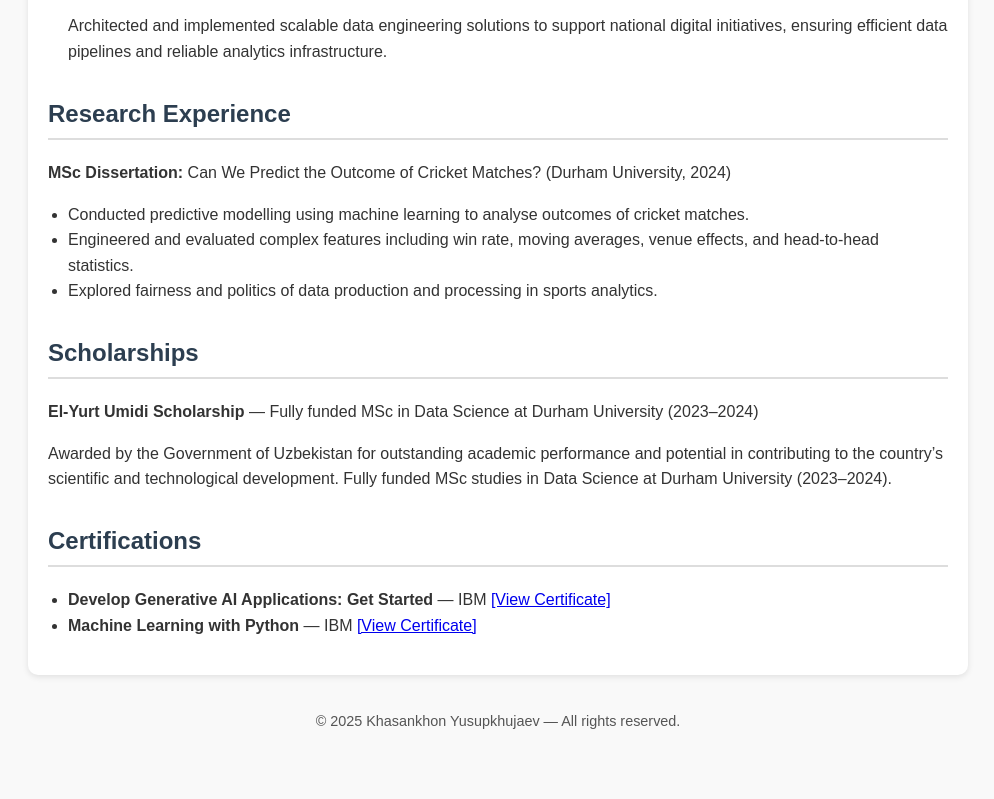
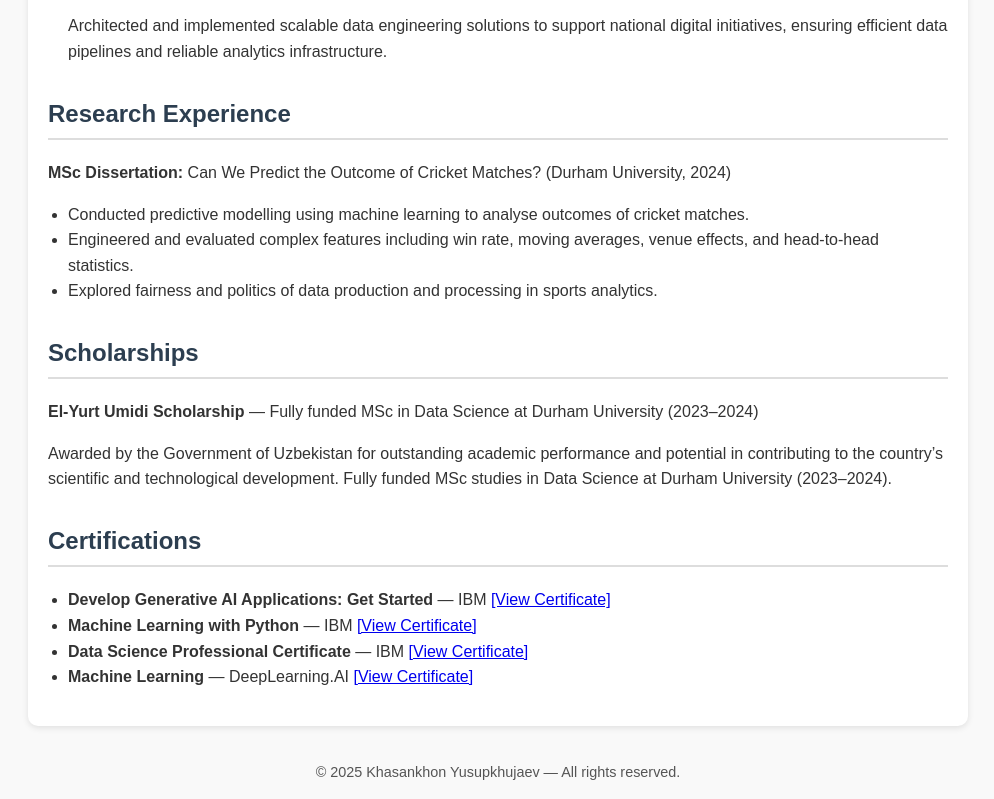
Before and after one commit to khasanyusupkhujaev/yusupkhujaev.github.io, a plain HTML site: page index.html in a window 1280 px wide. Shown: the part 3915-4714 px from the top of the page, without its empty margins (142-1136 px from the left). Before the commit the page ends 4663 px from the top, so only its background shows below. Drawn offline with Linux system fonts and the light colour scheme.

Commit message:
Update index.html

```diff
--- a/index.html
+++ b/index.html
@@ -297,6 +297,14 @@
         <strong>Machine Learning with Python</strong> — IBM
         <a href="https://coursera.org/share/682b0ef946651a9bdfdf2196e89f4c75" target="_blank" rel="noopener noreferrer">[View Certificate]</a>
       </li>
+      <li>
+        <strong>Data Science Professional Certificate</strong> — IBM
+        <a href="https://coursera.org/share/075e1bd821e2e59cd9111a478ef791fd" target="_blank" rel="noopener noreferrer">[View Certificate]</a>
+      </li>
+      <li>
+        <strong>Machine Learning</strong> — DeepLearning.AI
+        <a href="https://www.coursera.org/account/accomplishments/specialization/certificate/X3DG68H7VBOO" target="_blank" rel="noopener noreferrer">[View Certificate]</a>
+      </li>
     </ul>
 
   </div>
```
